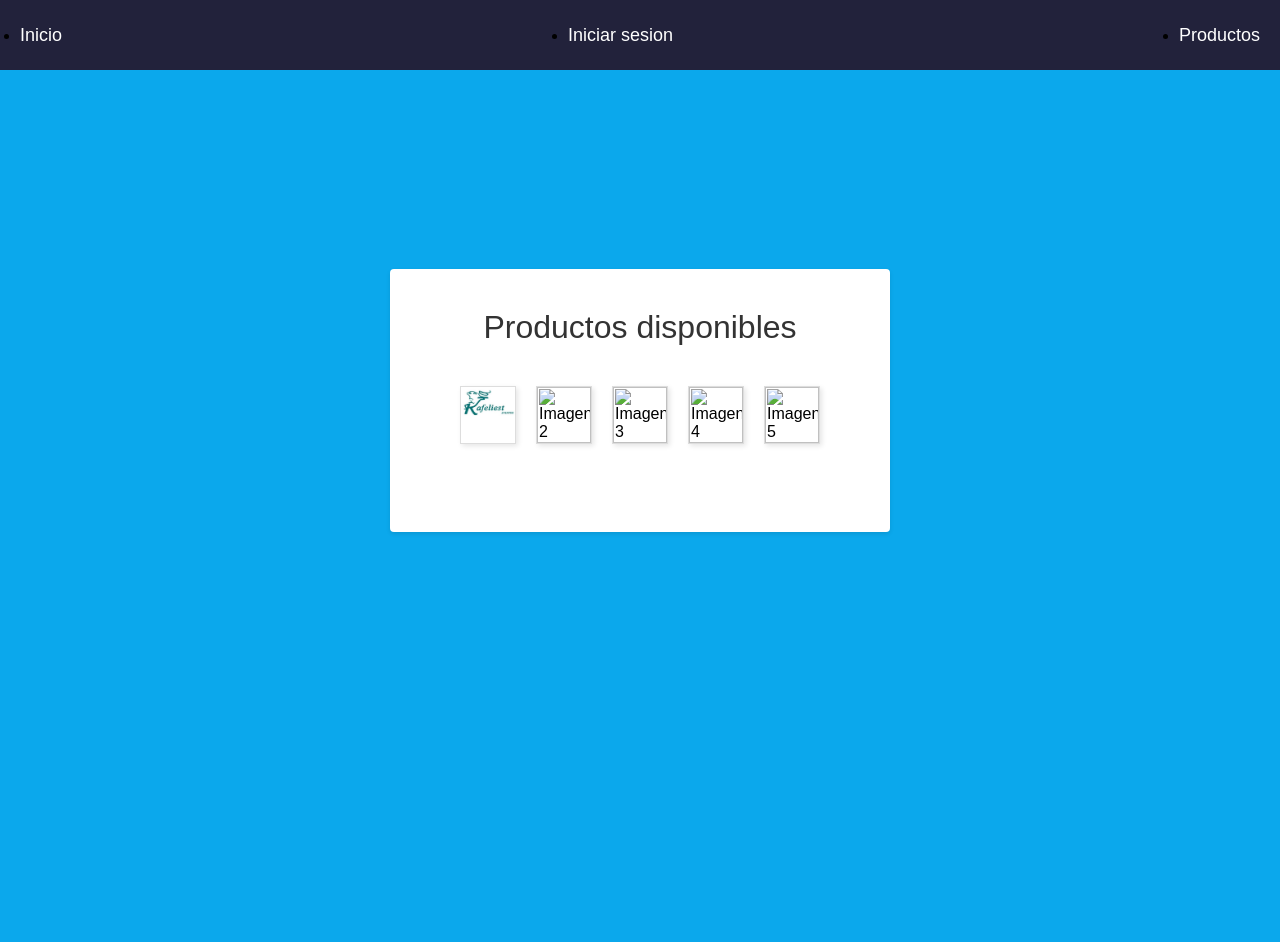
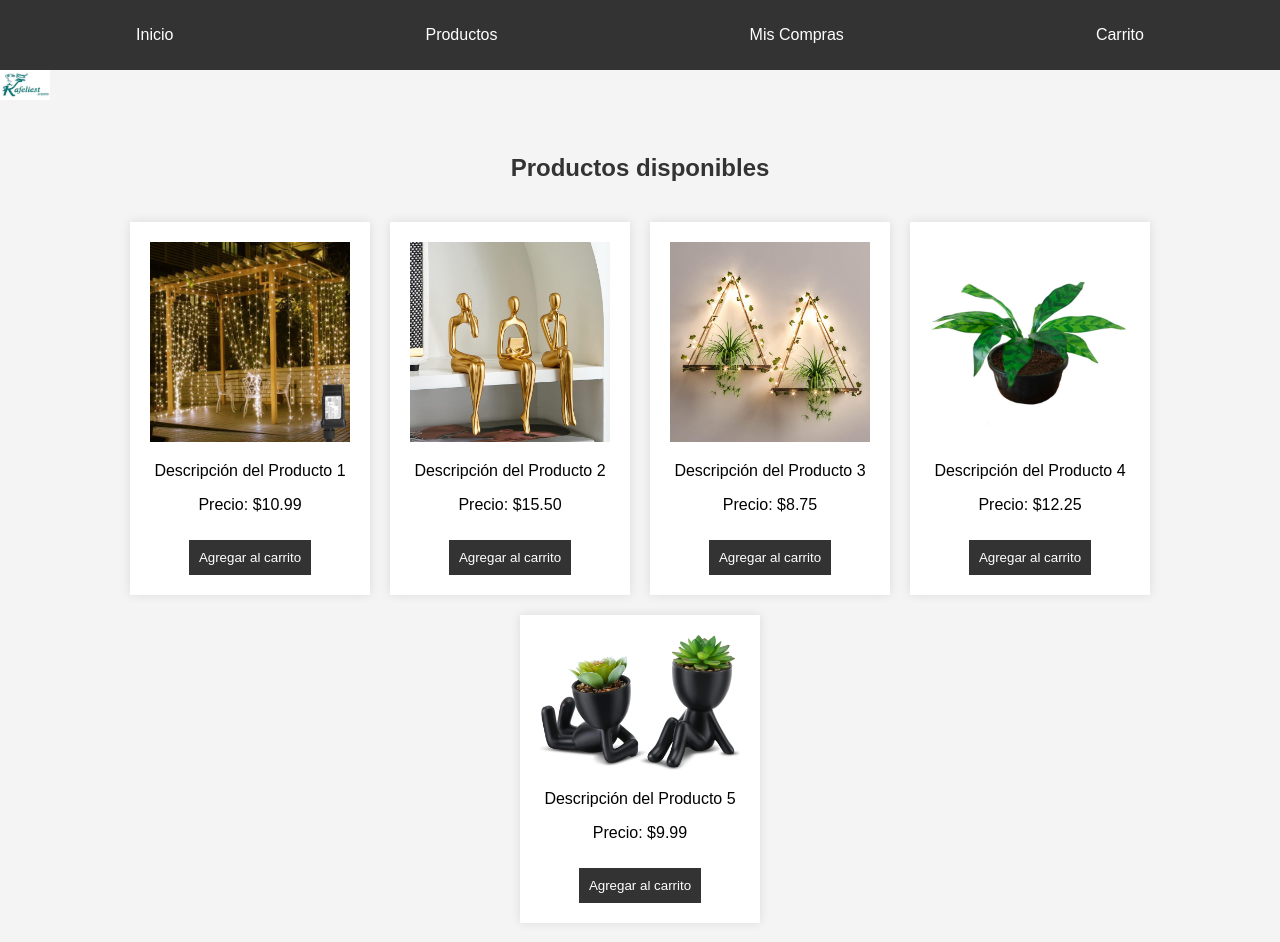
Before and after one commit to juanjo145/procesos, a plain HTML site: page pro/productos.html in a window 1280 px wide. Before the commit the page ends 800 px from the top, so only its background shows below. Drawn offline with Linux system fonts and the light colour scheme.

Commit message:
Update productos.html

```diff
--- a/pro/productos.html
+++ b/pro/productos.html
@@ -1,65 +1,143 @@
-<!--
-Crear un login y una página para registrar a un nuevo usuario con los siguientes datos:
-usuario y contraseña.
-
-
-(index.html) Login 	  -> Si el usuario existe 	 -> principal.html
-(index.html) Login    -> Si el usuario no existe -> (index.html) Login
- registrar.html       -> Nuevo usuario           -> (index.html) Login
-
-El login tendrá la opción para registrar.
-Usar "estilos.css"
-
--->
-
-<html>
-
-<head>
-<meta charset="UTF-8">
-<title>Principal</title>
-<link rel="stylesheet" href="estilos.css">
-</head>
-
-<body>
-    <nav>
-        <ul>
-          <li><a href="principal.html">Inicio</a></li>
-          <li><a href="index.html">Iniciar sesion</a></li>
-          <li><a href="productos.html">Productos</a></li>
-        </ul>
-      </nav>
-<form>
-<h2>Productos disponibles</h2>
 <!DOCTYPE html>
 <html lang="es">
 <head>
   <meta charset="UTF-8">
   <meta name="viewport" content="width=device-width, initial-scale=1.0">
-  <title>Galería</title>
-  <link rel="stylesheet" href="estilos.css">
+  <title>Productos</title>
+  <style>
+    body {
+      font-family: Arial, sans-serif;
+      margin: 0;
+      padding: 0;
+      background-color: #f4f4f4;
+    }
+
+    nav {
+      background-color: #333;
+      color: #fff;
+      padding: 10px;
+    }
+
+    nav ul {
+      list-style-type: none;
+      padding: 0;
+      display: flex;
+      justify-content: space-around;
+    }
+
+    nav ul li a {
+      color: #fff;
+      text-decoration: none;
+    }
+
+    #logo {
+      width: 50px; /* Ajusta el ancho según sea necesario */
+      height: auto; /* Mantiene la proporción */
+    }
+
+    h2 {
+      color: #333;
+      text-align: center;
+      margin-top: 50px;
+    }
+
+    .gallery {
+      display: flex;
+      flex-wrap: wrap;
+      justify-content: center;
+      gap: 20px;
+      padding: 20px;
+    }
+
+    .gallery-item {
+      width: 200px;
+      padding: 20px;
+      background-color: #fff;
+      box-shadow: 0px 0px 10px rgba(0,0,0,0.1);
+      text-align: center;
+    }
+
+    .gallery-item img {
+      width: 100%;
+      height: auto;
+    }
+
+    .gallery-item button {
+      margin-top: 10px;
+      padding: 10px;
+      background-color: #333;
+      color: #fff;
+      border: none;
+      cursor: pointer;
+    }
+
+    .gallery-item button:hover {
+      background-color: #444;
+    }
+  </style>
 </head>
 <body>
+    <nav>
+        <ul>
+          <li><a href="principal.html">Inicio</a></li>
+          <li><a href="productos.html">Productos</a></li>
+          <li><a href="misCompras.html">Mis Compras</a></li>
+          <li><a href="carrito.html">Carrito</a></li> <!-- Enlace al carrito -->
+        </ul>
+    </nav>
+
+    <img id="logo" src="logo.png" >
+
+    <h2>Productos disponibles</h2>
+
     <div class="gallery">
+        <!-- Producto 1 -->
         <div class="gallery-item">
-      <img src="logo.png" alt="Imagen 1">
+            <img src="imagenesProductos/p1.jpg" alt="Producto 1">
+            <p>Descripción del Producto 1</p>
+            <p>Precio: $10.99</p>
+            <button onclick="agregarAlCarrito('Producto 1', 10.99)">Agregar al carrito</button>
         </div>
+        <!-- Producto 2 -->
         <div class="gallery-item">
-      <img src="imagen2.jpg" alt="Imagen 2">
+            <img src="imagenesProductos/p2.jpg" alt="Producto 2">
+            <p>Descripción del Producto 2</p>
+            <p>Precio: $15.50</p>
+            <button onclick="agregarAlCarrito('Producto 2', 15.50)">Agregar al carrito</button>
         </div>
+        <!-- Producto 3 -->
         <div class="gallery-item">
-      <img src="imagen3.jpg" alt="Imagen 3">
+            <img src="imagenesProductos/p3.jpg" alt="Producto 3">
+            <p>Descripción del Producto 3</p>
+            <p>Precio: $8.75</p>
+            <button onclick="agregarAlCarrito('Producto 3', 8.75)">Agregar al carrito</button>
         </div>
+        <!-- Producto 4 -->
         <div class="gallery-item">
-      <img src="imagen4.jpg" alt="Imagen 4">
+            <img src="imagenesProductos/p4.jpg" alt="Producto 4">
+            <p>Descripción del Producto 4</p>
+            <p>Precio: $12.25</p>
+            <button onclick="agregarAlCarrito('Producto 4', 12.25)">Agregar al carrito</button>
         </div>
+        <!-- Producto 5 -->
         <div class="gallery-item">
-      <img src="imagen5.jpg" alt="Imagen 5">
+            <img src="imagenesProductos/p5.jpg" alt="Producto 5">
+            <p>Descripción del Producto 5</p>
+            <p>Precio: $9.99</p>
+            <button onclick="agregarAlCarrito('Producto 5', 9.99)">Agregar al carrito</button>
         </div>
     </div>
+
+    <script>
+      function agregarAlCarrito(producto, precio) {
+        // Store the product in localStorage
+        var carrito = JSON.parse(localStorage.getItem("carrito")) || [];
+        carrito.push({nombre: producto, precio: parseFloat(precio)});
+        localStorage.setItem("carrito", JSON.stringify(carrito));
+
+        // Show a confirmation message
+        alert(producto + " ha sido agregado al carrito.");
+    }
+    </script>
 </body>
 </html>
-<br>
-
-</form>
-</body>
-</html>
```
Lines whose indentation alone changed are shown as unchanged.
